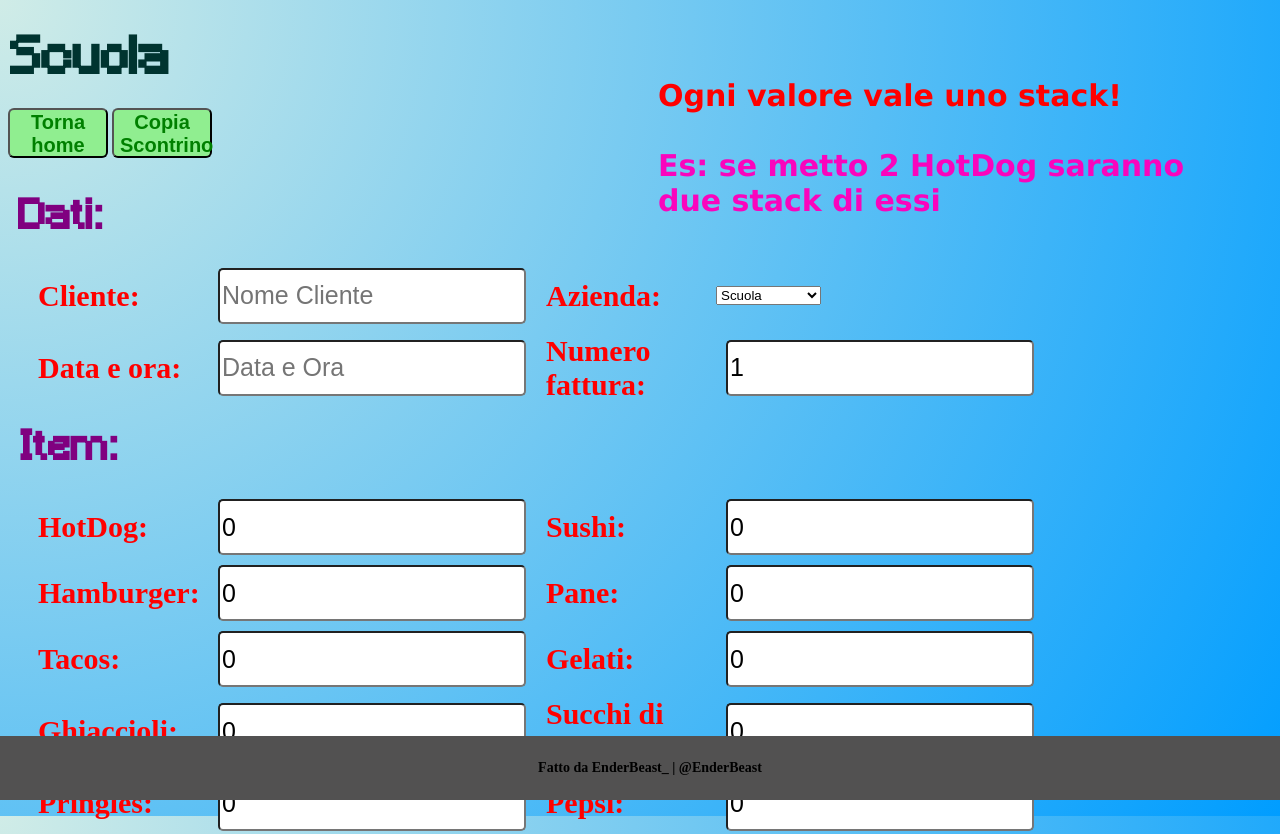
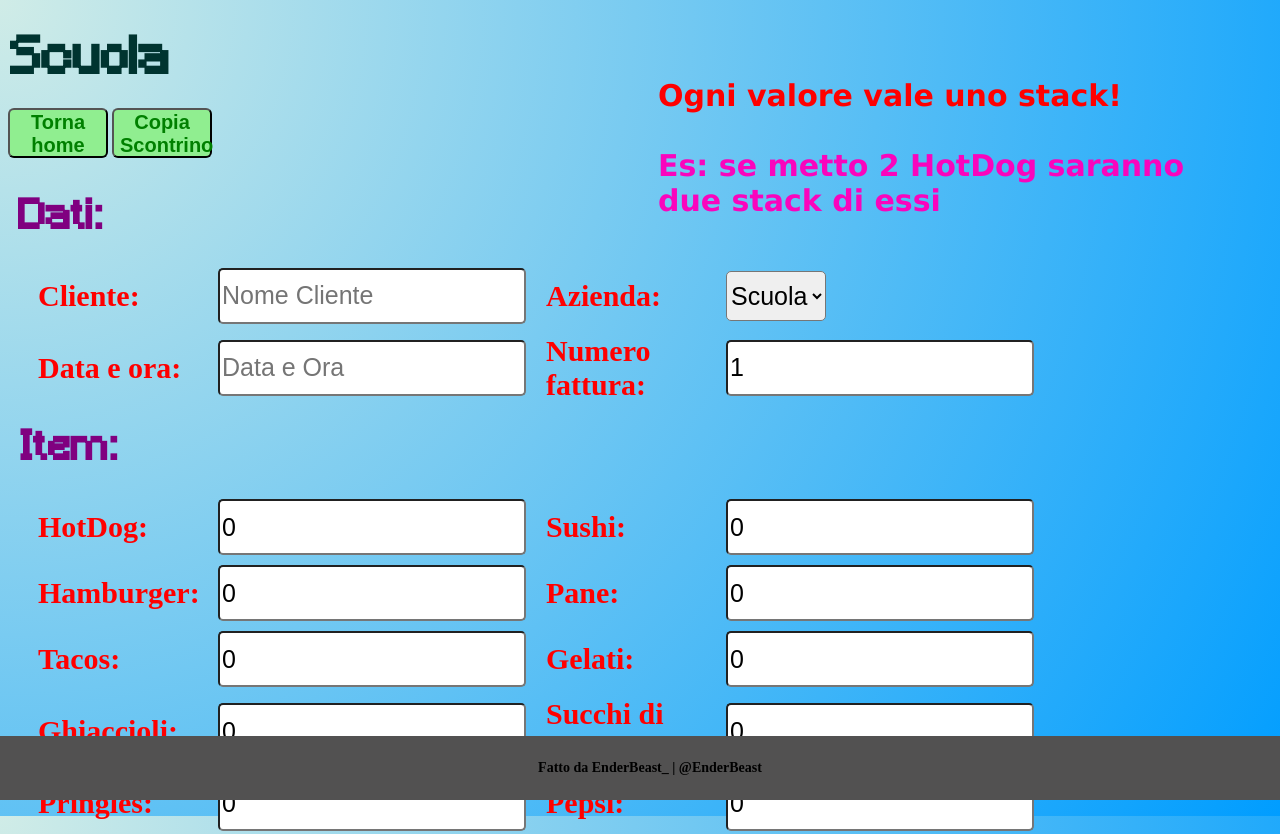
Before and after one commit to MagazzinoMetroprolis/Magazzino, a plain HTML site: page Pagine/AziendeForm/Scuola.html in a window 1280 px wide. Shown: the top 834 px of the page. Drawn offline with Linux system fonts and the light colour scheme.

Commit message:
update style scuola V.1.1

```diff
--- a/Pagine/AziendeForm/Scuola_Utils/Style_Scuola.css
+++ b/Pagine/AziendeForm/Scuola_Utils/Style_Scuola.css
@@ -151,7 +151,7 @@ form h1{
 
 }
 
-form input{
+form input,select{
   border-radius: 5px;
   width: 100px;
   height: 50px;
@@ -159,6 +159,8 @@ form input{
   position: relative;
   left: 10px;
 }
+
+
 
 
 form label{
```
